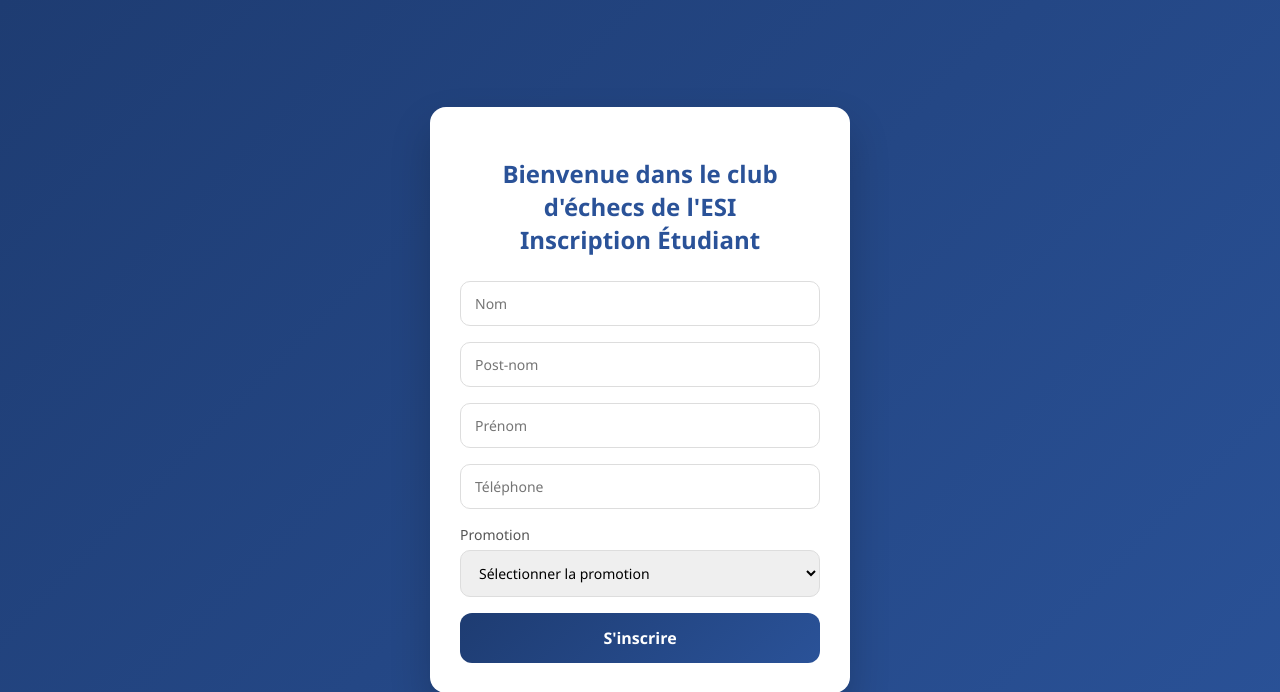
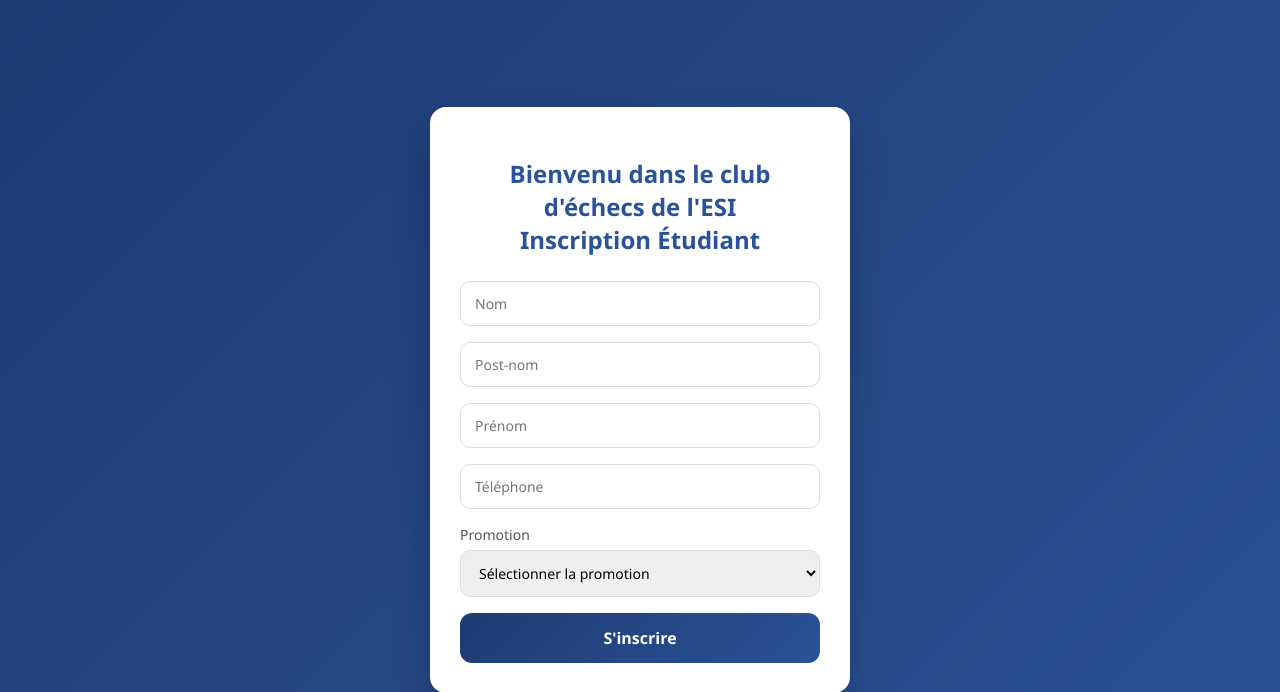
Before and after one commit to erno-ngoy/cee, a Flask app: page / in a window 1280 px wide. Shown: the top 692 px of the page. Run offline with Flask 3, Linux system fonts and the light colour scheme.

Commit message:
Code complet avec correction port

```diff
--- a/templates/index.html
+++ b/templates/index.html
@@ -92,7 +92,7 @@
 <body>
 
 <div class="card">
-    <h2>Bienvenue dans le club d'échecs de l'ESI </br>
+    <h2>Bienvenu dans le club d'échecs de l'ESI </br>
         Inscription Étudiant</h2>
 
     <form method="post">
```
